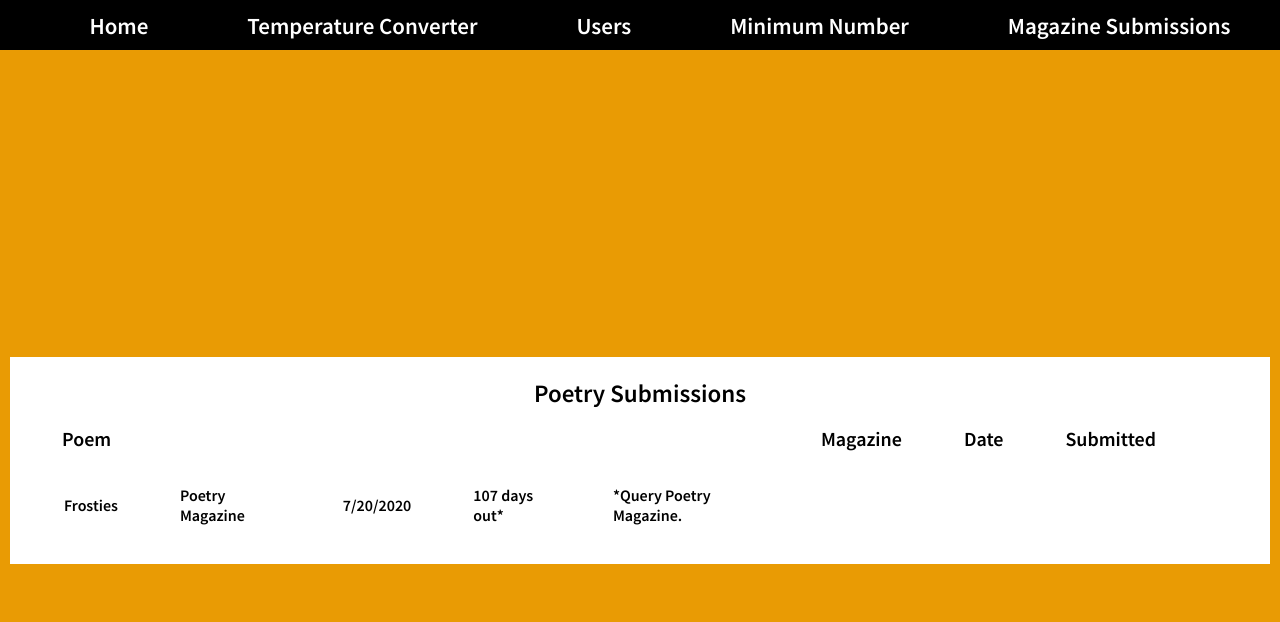
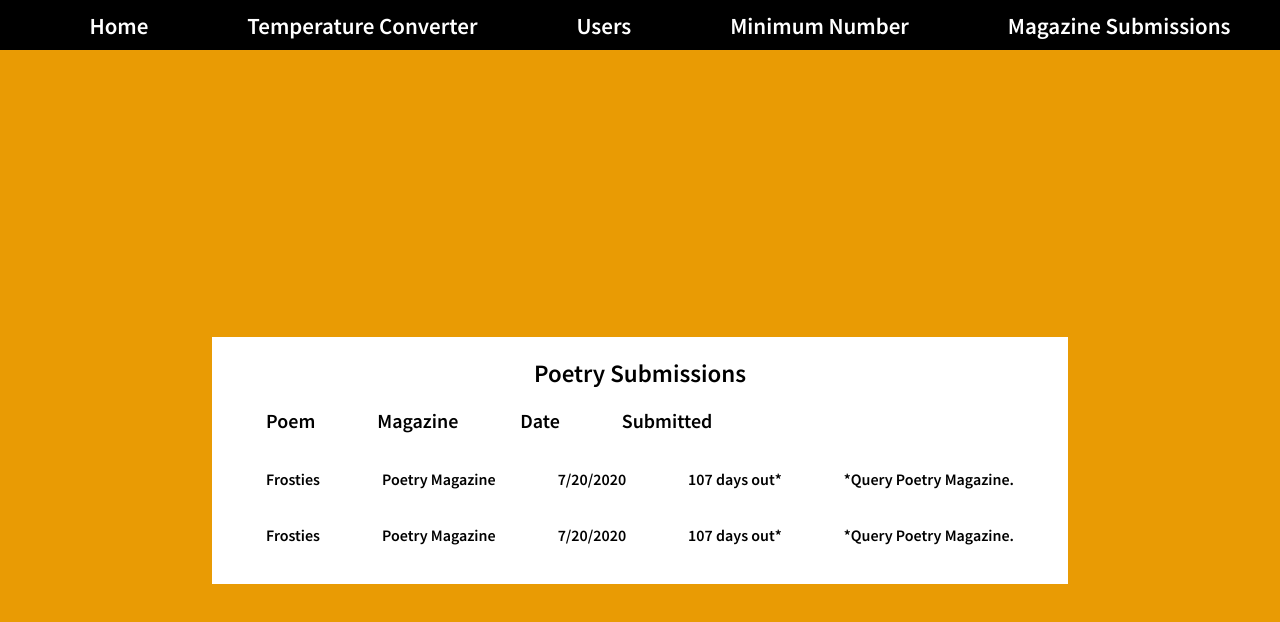
Before and after one commit to ValerieLoveland/frankenstein, a React (Create React App) app: page /mag-sub in a window 1280 px wide. Shown: the top 622 px of the page. Built offline with nearby package versions, Linux system fonts and the light colour scheme.

Commit message:
got the table more lined up but the header and rows are not the same

```diff
--- a/src/MagazineSubmission/MagazineSubmission.tsx
+++ b/src/MagazineSubmission/MagazineSubmission.tsx
@@ -7,13 +7,20 @@ export const MagazineSubmission = () => {
   return (
     <Card title="Poetry Submissions">
       <table className="submissions">
-        <thead>
-          <tr>
-            <th>Poem</th> <th>Magazine</th> <th>Date</th> <th>Submitted</th>
-            <th />
-          </tr>
-        </thead>
         <tbody>
+          <thead>
+            <tr>
+              <th>Poem</th> <th>Magazine</th> <th>Date</th> <th>Submitted</th>
+              <th />
+            </tr>
+          </thead>
+          <Submission
+            submission={{
+              poem: "Frosties",
+              magazine: "Poetry Magazine",
+              startDate: "7/20/2020",
+            }}
+          />
           <Submission
             submission={{
               poem: "Frosties",
--- a/src/MagazineSubmission/Submission.tsx
+++ b/src/MagazineSubmission/Submission.tsx
@@ -26,6 +26,7 @@ export const submissionFunction = function (
 
   if (daysOut > 30) {
     return (
+      <>
         <tr>
           <td>{poem}</td>
           <td>{magazine}</td>
@@ -33,6 +34,7 @@ export const submissionFunction = function (
           <td>{daysOut} days out*</td>
           <td>*Query {magazine}.</td>
         </tr>
+      </>
     );
   } else {
     return (
```
Also changed, not shown: 1 other file (tests, documents, lock files or other folders). Lines whose indentation alone changed are shown as unchanged.
